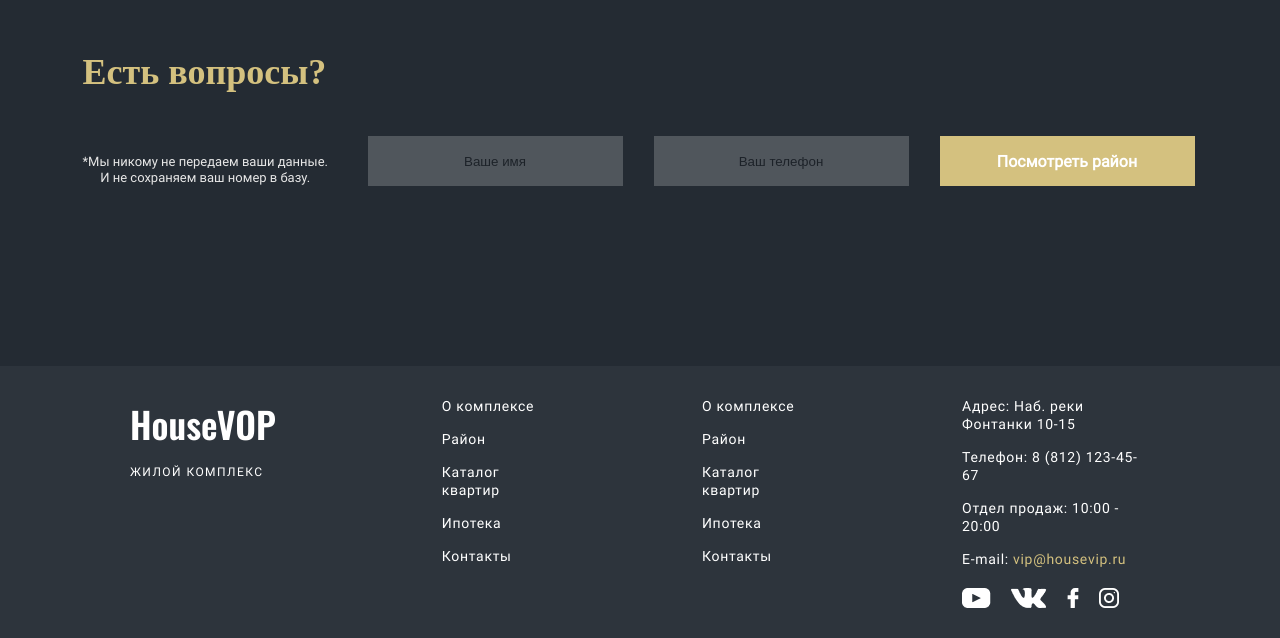
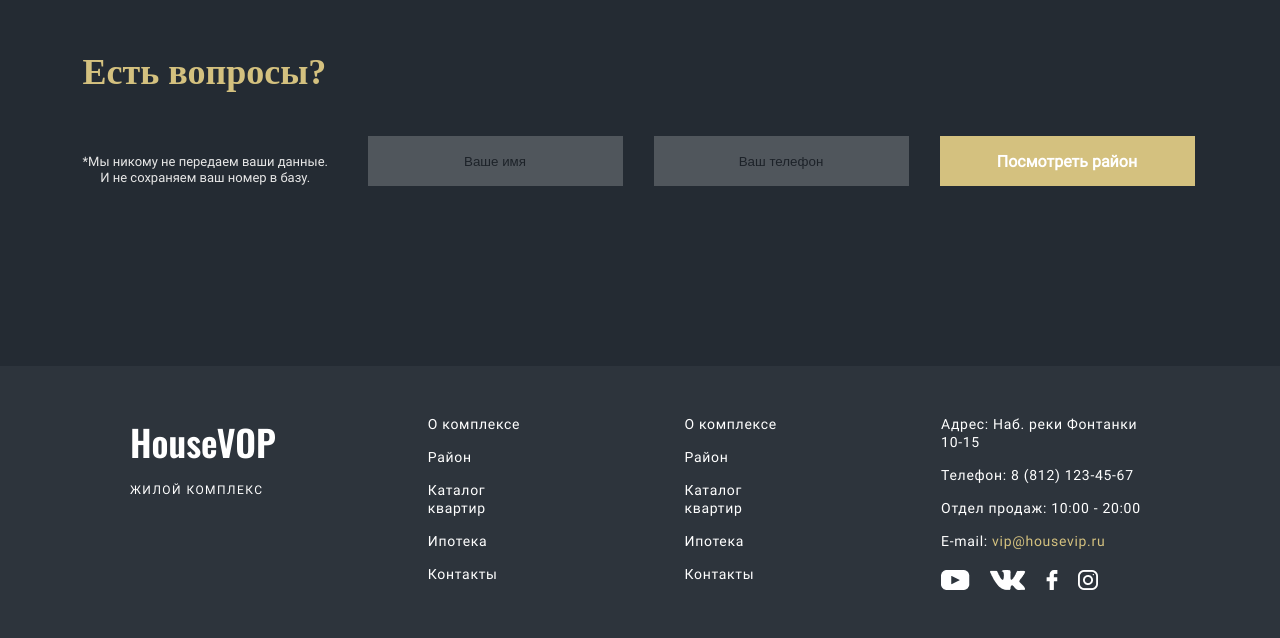
Before and after one commit to NodirbekAzamov/2-oy.2-dars.home-work, a plain HTML site: page index.html in a window 1280 px wide. Shown: the part 4080-4718 px from the top of the page. Drawn offline with Linux system fonts and the light colour scheme; a web font is replaced by a local one.

Commit message:
home-work

```diff
--- a/css/style.css
+++ b/css/style.css
@@ -498,7 +498,7 @@ footer {
     display: flex;
     align-items: flex-start;
     justify-content: space-between;
-    gap: 166px;
+    gap: 152px;
 }
 
 
```
